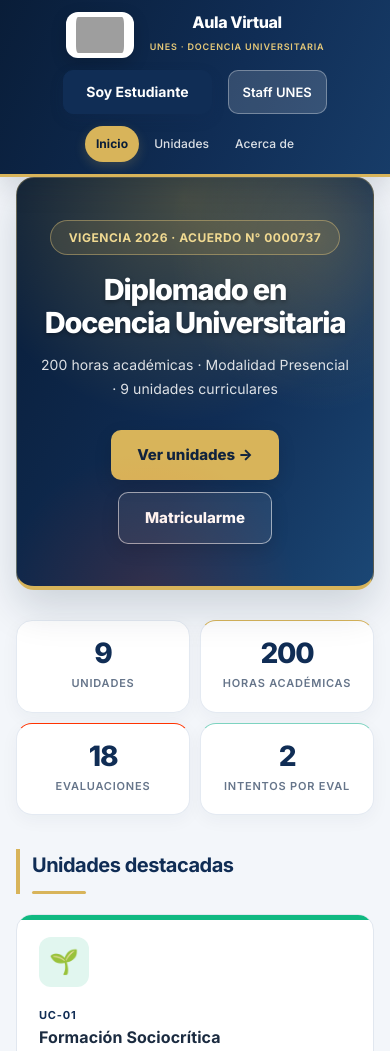
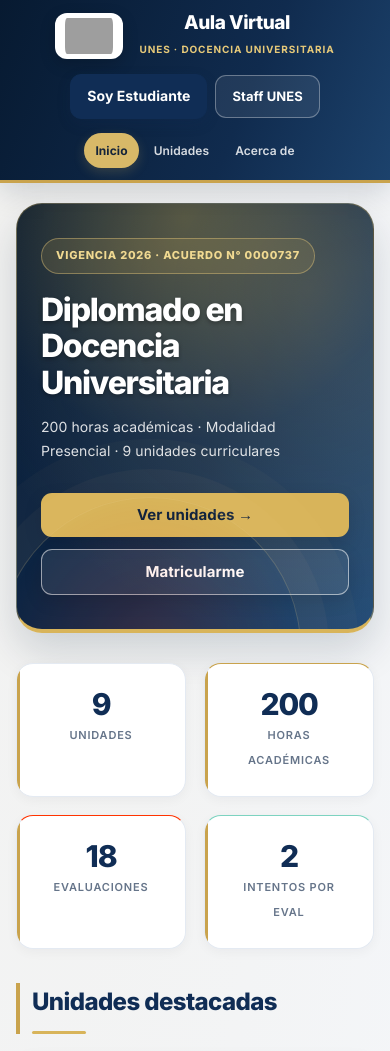
Before and after one commit to prosecucion966-prog/Aula-Virtual-UNES---Versi-n-inicial, a plain HTML site: page index.html in a window 390 px wide. Shown: the top 1051 px of the page. Drawn offline with Linux system fonts and the light colour scheme; grey boxes are pictures that could not be loaded.

Commit message:
Aplicar acabado visual moderno y elegante UNES

```diff
--- a/styles.css
+++ b/styles.css
@@ -1482,3 +1482,154 @@
 .zoom-join { background:#2d8cff; color:#fff; }
 .zoom-empty { text-align:center; padding:30px; color:#66758a; border:1px dashed #cbd5e1; border-radius:12px; }
 @media(max-width:650px) { .zoom-form-row { grid-template-columns:1fr; } .zoom-class-item { align-items:flex-start; flex-direction:column; } .zoom-form-actions { flex-direction:column; align-items:stretch; } }
+
+
+/* ACABADO PREMIUM · UNES */
+:root {
+  --unes-azul: #102b4e;
+  --unes-azul-oscuro: #071a31;
+  --unes-azul-claro: #315b88;
+  --unes-oro: #c9a34d;
+  --bg: #f4f6f9;
+  --text: #17283d;
+  --text-light: #65758b;
+  --border: #e3e8ef;
+  --shadow-sm: 0 3px 12px rgba(8, 29, 54, .045);
+  --shadow-md: 0 12px 30px rgba(8, 29, 54, .075);
+}
+body {
+  font-family: Inter, "Segoe UI", sans-serif;
+  background:
+    radial-gradient(ellipse at 12% 0%, rgba(201,163,77,.055), transparent 28rem),
+    #f4f6f9;
+  color: var(--text);
+  line-height: 1.6;
+}
+.header {
+  position: relative;
+  background: linear-gradient(112deg, #071a31 0%, #102b4e 62%, #1c426c 100%);
+  border-bottom: 3px solid var(--unes-oro);
+}
+.header-content { gap: 24px; }
+.logo-img { background: #fff; object-fit: contain; }
+.logo h1 { font-size: 19px; font-weight: 800; }
+.logo-sub { font-size: 10px; font-weight: 700; text-transform: uppercase; }
+.nav a {
+  color: rgba(255,255,255,.83);
+  font-weight: 600;
+  transition: color .18s ease, background .18s ease;
+}
+.nav a:hover { color: #fff; background: rgba(255,255,255,.10); }
+.nav a.active { color: #14243a; background: #d8b968; }
+#userArea { display:flex; align-items:center; gap:8px; }
+#userArea button { margin-left:0 !important; min-height:42px; padding:10px 16px; }
+.btn-primary, .btn-hero, .btn-user, .btn-eval {
+  min-height: 42px;
+  padding: 10px 17px;
+  border-radius: 11px;
+  font-weight: 700;
+  letter-spacing: .005em;
+  transition: transform .18s ease, box-shadow .18s ease, background .18s ease;
+}
+.btn-user { background: rgba(255,255,255,.08); color:#fff; border:1px solid rgba(255,255,255,.32); }
+main.container { padding-top: 34px; padding-bottom: 54px; }
+.hero {
+  position: relative;
+  overflow: hidden;
+  min-height: 350px;
+  align-items: flex-start;
+  text-align: left;
+  padding: clamp(38px,6vw,72px);
+  border-radius: 26px;
+  background:
+    radial-gradient(circle at 82% 20%, rgba(218,187,112,.20), transparent 22rem),
+    linear-gradient(118deg, #071a31 0%, #102b4e 56%, #244d78 100%);
+}
+.hero::after {
+  content:"";
+  position:absolute;
+  width:300px;height:300px;
+  right:-95px;bottom:-170px;
+  border:1px solid rgba(232,204,137,.22);
+  border-radius:50%;
+  box-shadow:0 0 0 28px rgba(232,204,137,.035),0 0 0 58px rgba(232,204,137,.025);
+  pointer-events:none;
+}
+.hero h2 { max-width:760px; text-align:left; font-size:clamp(34px,4.6vw,52px); }
+.hero p { text-align:left; max-width:660px; }
+.hero-acciones { justify-content:flex-start; }
+.hero-badge { padding:8px 14px; font-size:11px; font-weight:800; letter-spacing:.07em; text-transform:uppercase; }
+.stats { gap:18px; }
+.stat-card {
+  position:relative;
+  overflow:hidden;
+  border-radius:17px;
+  padding:24px;
+  box-shadow:var(--shadow-sm);
+}
+.stat-card::before {
+  content:"";
+  position:absolute;left:0;top:0;bottom:0;width:3px;
+  background:var(--unes-oro);
+}
+.stat-num { font-size:36px; }
+.grid { gap:20px; }
+.unidad-card, .unit-card, .card {
+  border:1px solid var(--border);
+  border-radius:17px;
+  box-shadow:var(--shadow-sm);
+  transition:transform .2s ease,box-shadow .2s ease,border-color .2s ease;
+}
+.unidad-card:hover, .unit-card:hover, .card:hover {
+  transform:translateY(-4px);
+  box-shadow:var(--shadow-md);
+  border-color:#cbd6e3;
+}
+.view-header { gap:18px; align-items:center; margin-bottom:24px; }
+.view-header h2 { font-size:clamp(25px,3vw,34px); font-weight:800; }
+.section-title { font-size:24px; font-weight:800; margin:34px 0 18px; }
+.filtros { display:flex; flex-wrap:wrap; gap:8px; }
+.filtro { font-size:12px; }
+.progreso-card, .info-card {
+  border:1px solid var(--border);
+  border-radius:17px;
+  box-shadow:var(--shadow-sm);
+  border-top:1px solid var(--border);
+}
+.progreso-card h3, .info-card h3 { font-weight:800; }
+.progreso-tabla th { background:#edf2f7; color:#284563; }
+.progreso-tabla td { background:#fff; }
+.progreso-tabla tbody tr:hover td { background:#f7f9fc; }
+.modal { padding:20px; }
+.modal-content {
+  max-width:520px;
+  width:min(100%,520px);
+  border-radius:20px;
+  padding:34px;
+}
+.modal-content h3 { color:#102b4e; font-size:23px; font-weight:800; }
+.modal-content form { display:grid; gap:12px; }
+.modal-content input, .modal-content select {
+  width:100%; padding:13px 14px; color:#17283d;
+}
+.modal-close { border-radius:50%; }
+.footer { margin-top:20px; }
+.zoom-intro { box-shadow:var(--shadow-md); }
+.zoom-mark { box-shadow:0 5px 18px rgba(0,0,0,.12); }
+.zoom-class-item { box-shadow:var(--shadow-sm); transition:transform .18s ease,box-shadow .18s ease; }
+.zoom-class-item:hover { transform:translateY(-2px); box-shadow:var(--shadow-md); }
+@media(max-width:900px) {
+  .header-content { gap:14px; }
+  .nav { flex-wrap:wrap; }
+}
+@media(max-width:640px) {
+  main.container { padding-top:20px; padding-bottom:38px; }
+  .hero { min-height:300px; padding:34px 24px; align-items:flex-start; }
+  .hero h2 { font-size:32px; }
+  .hero-acciones { width:100%; flex-wrap:wrap; }
+  .hero-acciones button { flex:1 1 150px; }
+  .view-header { align-items:flex-start; flex-direction:column; }
+  .view-header > button { width:100%; }
+  .stat-num { font-size:30px; }
+  .modal-content { padding:28px 20px; }
+}
```
